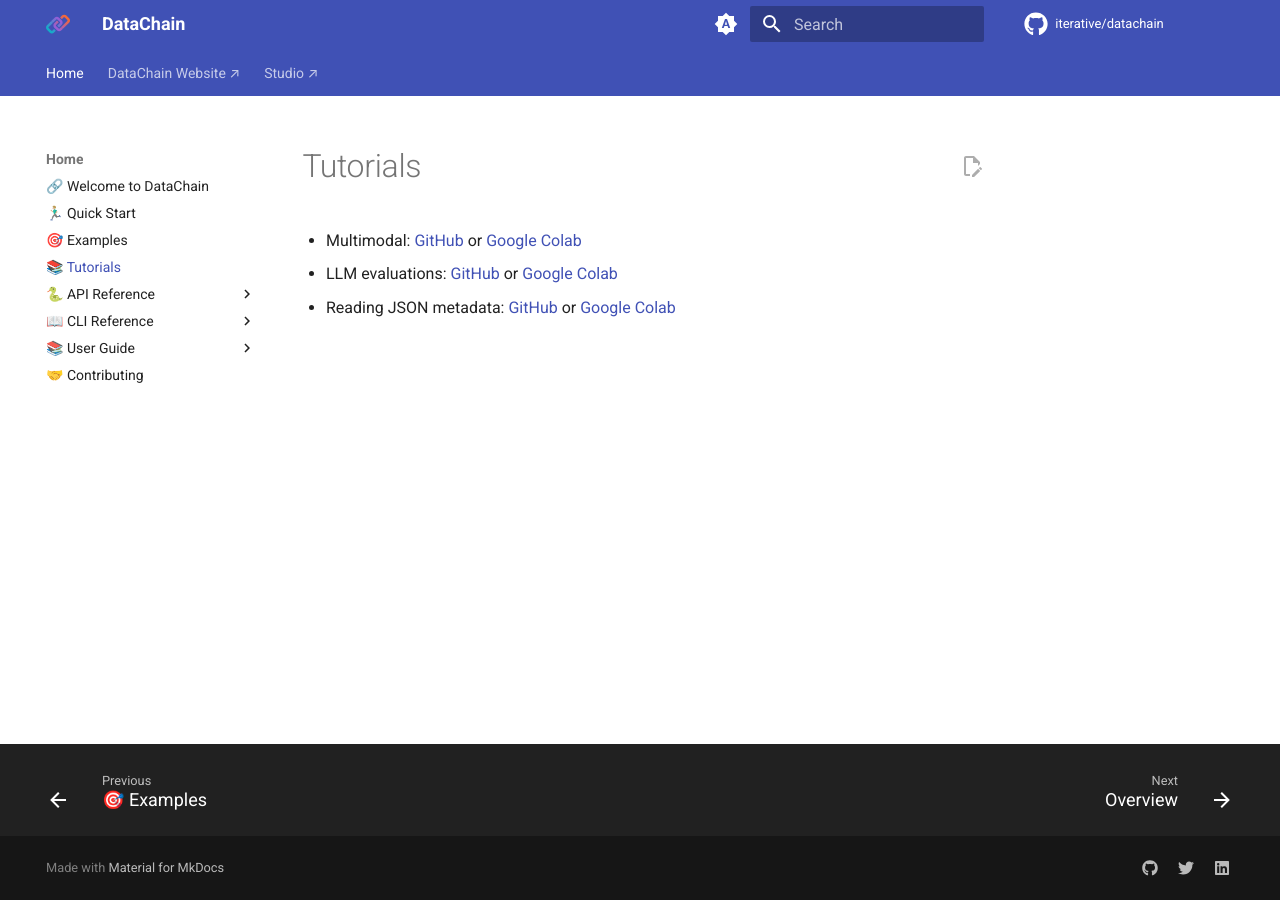
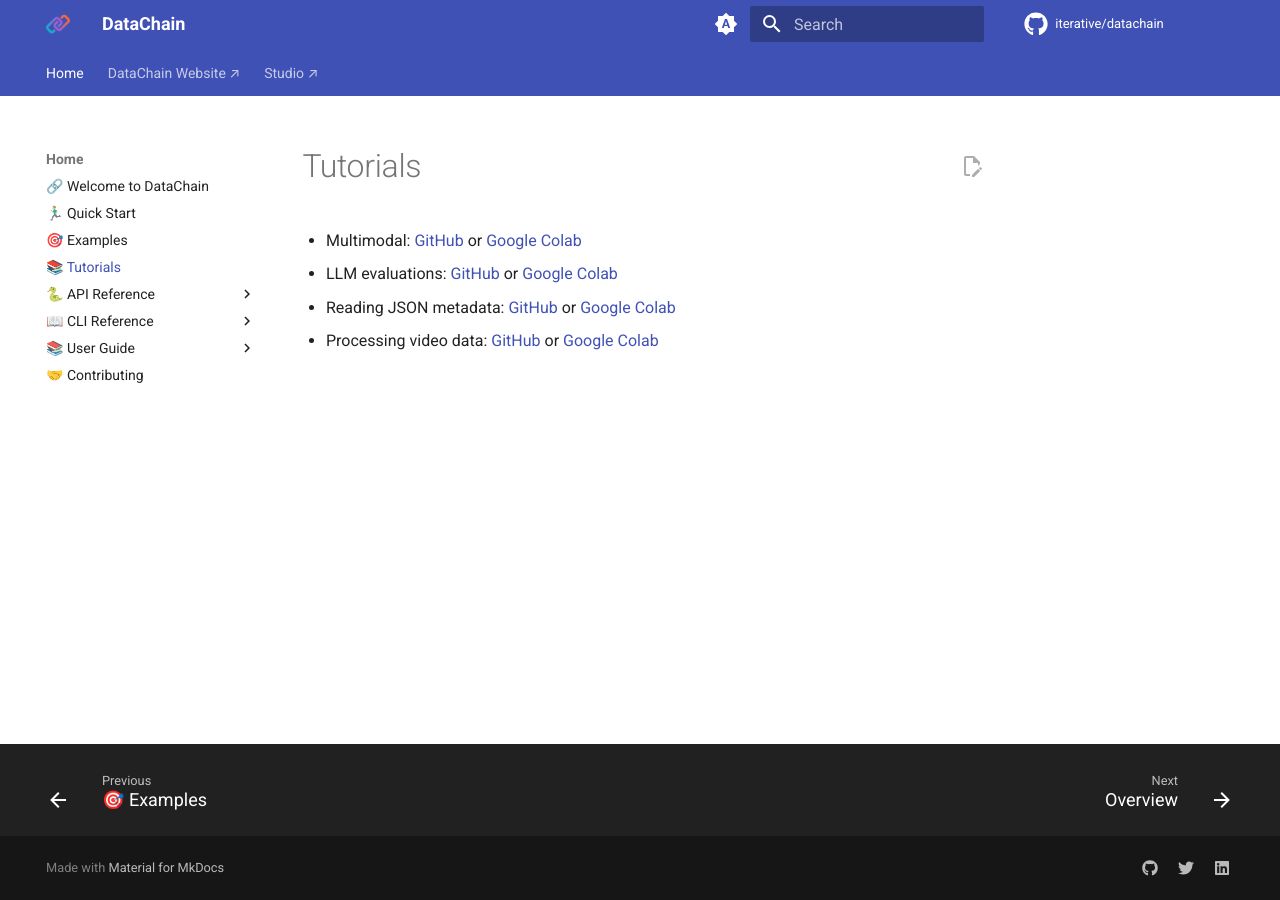
Before and after one commit to iterative/datachain, an MkDocs documentation site: the page built from docs/tutorials.md, in a window 1280 px wide. Built offline with MkDocs 1.6.1 and Material for MkDocs 9.7.7, drawn with Linux system fonts in a browser that asks for light colours; comment, search, counter and statistics services are not loaded.

Commit message:
add video tutorial link

```diff
--- a/docs/tutorials.md
+++ b/docs/tutorials.md
@@ -7,3 +7,4 @@
 * Multimodal: [GitHub](https://github.com/iterative/datachain-examples/blob/main/multimodal/clip_fine_tuning.ipynb) or [Google Colab](https://colab.research.google.com/github/iterative/datachain-examples/blob/main/multimodal/clip_fine_tuning.ipynb)
 * LLM evaluations: [GitHub](https://github.com/iterative/datachain-examples/blob/main/llm/llm_chatbot_evaluation.ipynb) or [Google Colab](https://colab.research.google.com/github/iterative/datachain-examples/blob/main/llm/llm_chatbot_evaluation.ipynb)
 * Reading JSON metadata: [GitHub](https://github.com/iterative/datachain-examples/blob/main/formats/json-metadata-tutorial.ipynb) or [Google Colab](https://colab.research.google.com/github/iterative/datachain-examples/blob/main/formats/json-metadata-tutorial.ipynb)
+* Processing video data: [GitHub](https://github.com/iterative/datachain-examples/blob/main/computer_vision/video_pose_detection_yolo/video-pose-detection-yolov11.ipynb) or [Google Colab](https://colab.research.google.com/github/iterative/datachain-examples/blob/main/computer_vision/video_pose_detection_yolo/video-pose-detection-yolov11.ipynb)
```
